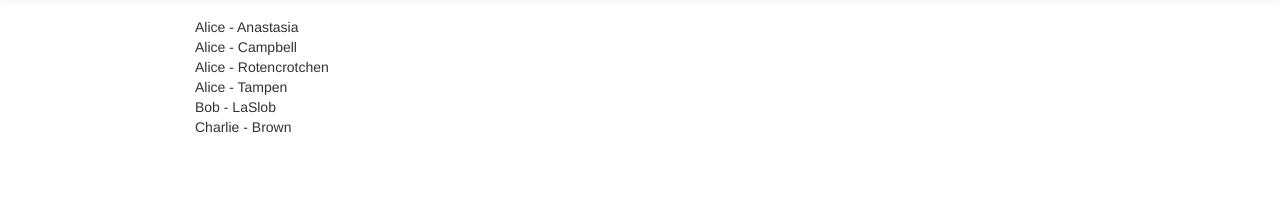
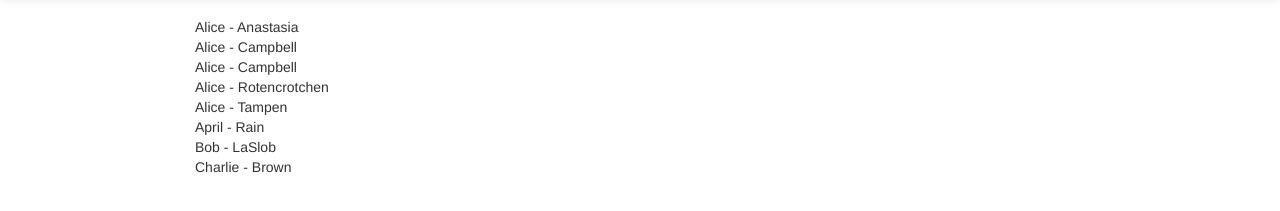
Before and after one commit to anthonybrown/gentle, a plain HTML site: page index.html in a window 1280 px wide. Shown: the part 43-254 px from the top of the page. Drawn offline with Linux system fonts and the light colour scheme.

Commit message:
index.html

```diff
--- a/index.html
+++ b/index.html
@@ -79,6 +79,16 @@
           , phoneNumber: '555-1234'
         }
       , {
+            firstName: 'April'
+          , lastName: 'Rain'
+          , phoneNumber: '555-1234'
+        }
+      , {
+            firstName: 'Alice'
+          , lastName: 'Campbell'
+          , phoneNumber: '555-1234'
+        }
+      , {
             firstName: 'Alice'
           , lastName: 'Campbell'
           , phoneNumber: '555-1234'
```
